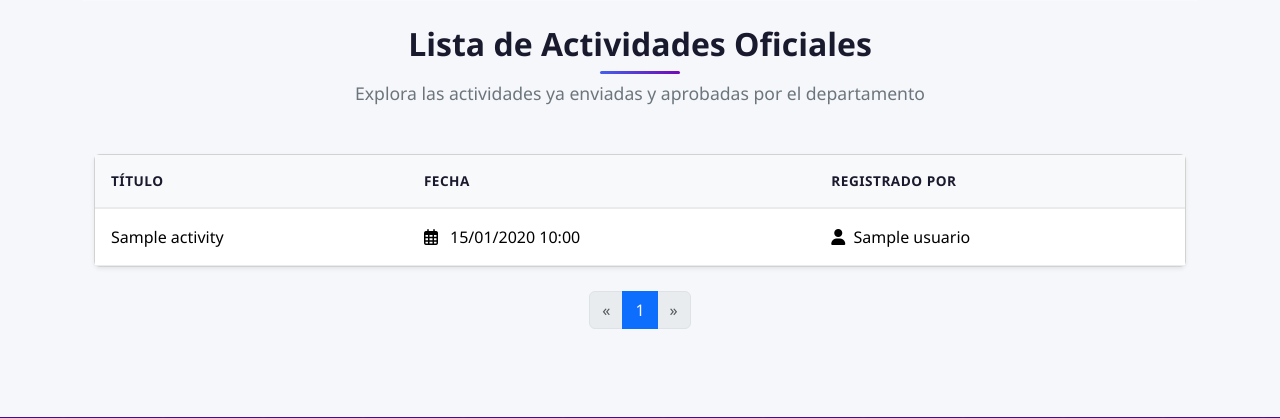
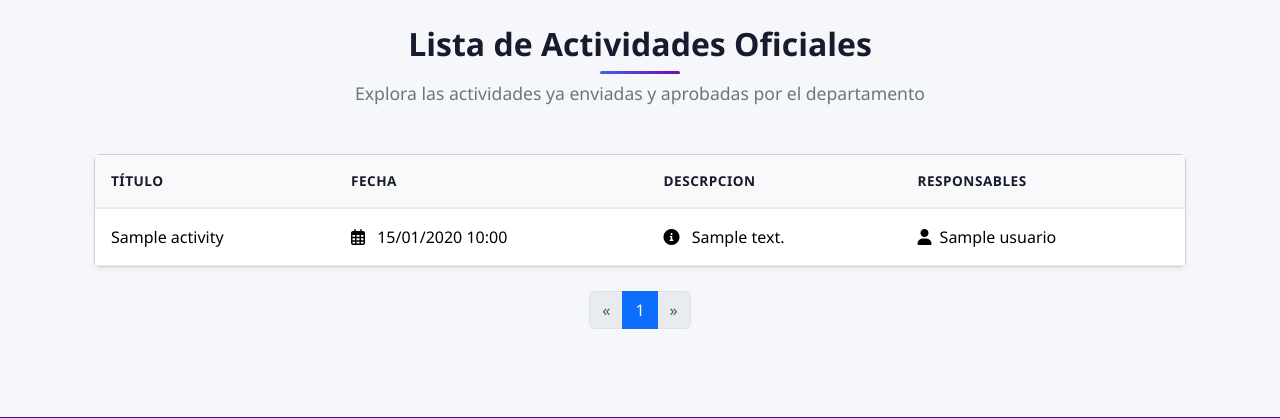
Before and after one commit to RayXD7/Plataforma-Educativa, a Python web app: template app/templates/index.html in a window 1280 px wide. Shown: the part 1494-1912 px from the top of the page. Run offline with Jinja, Linux system fonts and the light colour scheme; the template is opened without the code that fills it: most values are stand-ins (such as "Sample title", 1, 10 or a date in 2020).

Commit message:
Add files via upload
actualización base de datos

```diff
--- a/app/models/facultad.py
+++ b/app/models/facultad.py
@@ -9,6 +9,11 @@ class Facultad(db.Model):
     __tablename__ = 'facultad'
     id     = Column(Integer, primary_key=True, autoincrement=True)
     nombre = Column(String(100), unique=True, nullable=False)
+    carrera = relationship()
+
+class Carrera(db.Model):
+    id     = Column(Integer, primary_key=True, autoincrement=True)
+    nombre  = Column(String(100), unique=True, nullable=False)
 
     profesores = relationship(
         "Usuario", back_populates="facultad",
--- a/app/models/roles.py
+++ b/app/models/roles.py
@@ -5,13 +5,13 @@ class Estudiante(db.Model):
     __tablename__ = 'estudiante'
     id = db.Column(db.Integer, primary_key=True, autoincrement=True)
     profesor_id = db.Column(db.Integer, db.ForeignKey('profesor.id'), nullable=False)
-
     usuario = db.relationship("Usuario", back_populates="estudiante")
     profesor = db.relationship("Profesor", back_populates="estudiantes")
 
 class Profesor(db.Model):
     __tablename__ = 'profesor'
     id = db.Column(db.Integer, primary_key=True, autoincrement=True)
+    es_ppa = db.Column(db.Boolean, default=False)
     id_departamento = db.Column(db.Integer, db.ForeignKey('jefe_departamento.id'), nullable=False)
 
     usuario = db.relationship("Usuario", back_populates="profesor", uselist=False)
--- a/app/routes/jefe_d.py
+++ b/app/routes/jefe_d.py
@@ -35,7 +35,7 @@ def list_activities():
     page = request.args.get('page', 1, type=int)
     per_page = 5
     # Solo actividades enviadas y oficiales
-    query = Actividad.query.filter_by(enviada=True, tipo=TipoActividadEnum.OFICIAL)
+    query = Actividad.query.filter_by(enviada=True, tipo=TipoActividadEnum.NO_OFICIAL)
     pagination = query.order_by(Actividad.fecha.desc()).paginate(page=page, per_page=per_page, error_out=False)
     return render_template(
         'jefe_departamento/list_activities.html',
--- a/app/templates/index.html
+++ b/app/templates/index.html
@@ -133,8 +133,9 @@
                                     <th>Título</th>
                                     <!-- <th>Tipo</th> -->
                                     <th>Fecha</th>
+                                    <th>Descrpcion</th>
                                     <!-- <th>Estado</th> -->
-                                    <th>Registrado por</th>
+                                    <th>Responsables</th>
                                 </tr>
                             </thead>
                             <tbody>
@@ -145,6 +146,10 @@
                                     <td>
                                         <i class="far fa-calendar-alt me-2"></i>
                                         {{ activity.fecha.strftime('%d/%m/%Y %H:%M') }}
+                                    </td>
+                                    <td>
+                                        <i class="fas fa-info-circle me-2"></i>
+                                        {{ activity.descripcion }}
                                     </td>
                                     <!-- <td><span class="badge bg-light text-dark">{{ activity.estado }}</span></td> -->
                                     <td><i class="fas fa-user me-1"></i> {{ activity.creador.usuario }}</td>
```
